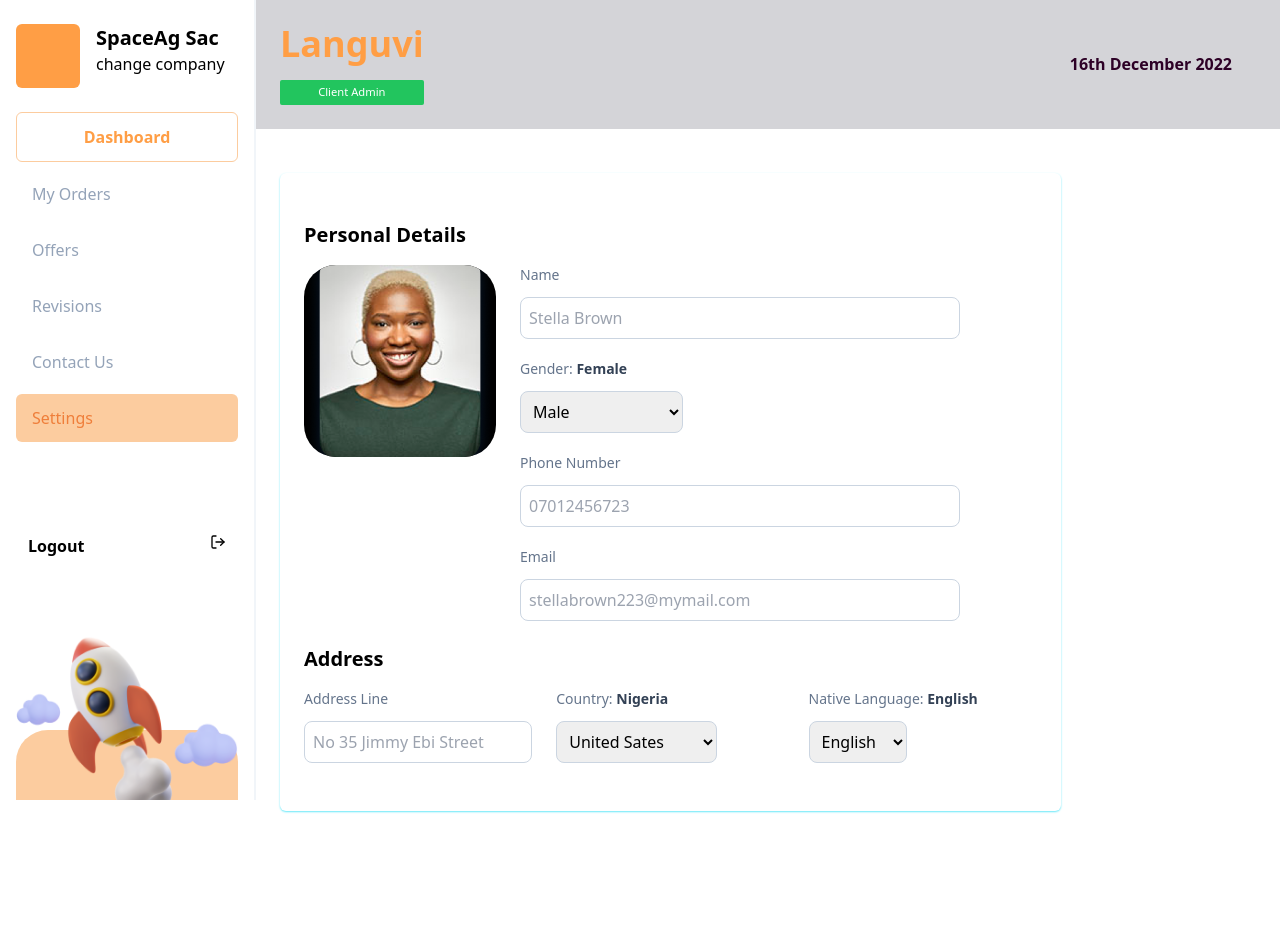
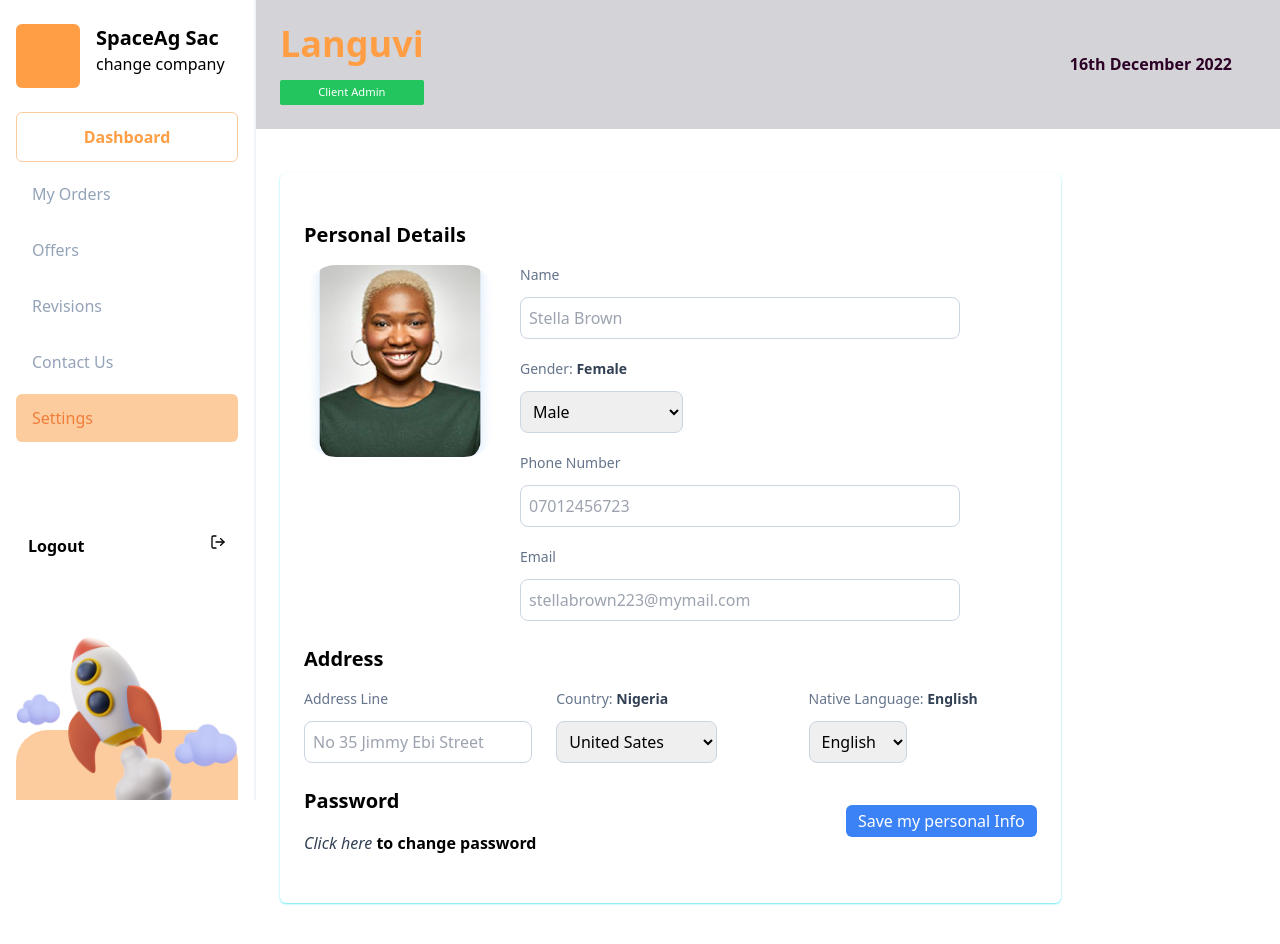
Before and after one commit to AfolabiOlajide/languvi, a React (Create React App) app: page /client/dashboard/settings in a window 1280 px wide. Shown: the top 944 px of the page. Before the commit the page ends 871 px from the top, so only its background shows below. Built offline with nearby package versions, Linux system fonts and the light colour scheme.

Commit message:
finished client dashboard settings page

```diff
--- a/src/components/ClientDashboard/SettingsContainer/Settings.js
+++ b/src/components/ClientDashboard/SettingsContainer/Settings.js
@@ -1,4 +1,5 @@
 import React from 'react';
+import { Link } from 'react-router-dom';
 import ProfileImg from "../../../assets/details-img.png"
 
 const Settings = () => {
@@ -8,7 +9,7 @@ const Settings = () => {
                 <div className="personal-details mb-6">
                     <h2 className='font-bold text-xl mb-4'>Personal Details</h2>
                     <div className="details flex flex-col gap-6 md:flex-row">
-                        <div className="img w-[12rem] h-[12rem] overflow-hidden bg-black rounded-[2rem] ">
+                        <div className="img w-[12rem] h-[12rem] overflow-hidden rounded-[2rem] ">
                             <img src={ProfileImg} className="object-cover h-full w-full" alt="" />
                         </div>
                         <div className="form flex flex-col gap-5 w-[60%]">
@@ -35,7 +36,7 @@ const Settings = () => {
                         </div>
                     </div>
                 </div>
-                <div className="address-details">
+                <div className="address-details mb-6">
                 <h2 className='font-bold text-xl mb-4'>Address</h2>
                     <div className="details flex flex-col gap-y-3 md:grid md:grid-cols-3 md:gap-6">
                         <div className="address-line">
@@ -60,6 +61,15 @@ const Settings = () => {
                         </div>
                     </div>
                 </div>
+                <div className="bottom flex flex-col gap-4 md:flex-row md:justify-between md:items-center">
+                    <div className="change-password">
+                        <h2 className='font-bold text-xl mb-4'>Password</h2>
+                        <p className='font-bold'><Link className='italic font-light text-slate-700' to="">Click here</Link> to change password</p>
+                    </div>
+                    <div className="submit-btn">
+                        <div className="btn bg-blue-500 text-white text-center py-1 px-3 cursor-pointer rounded-md">Save my personal Info</div>
+                    </div>
+                </div>
             </div>
         </div>
     )
```
